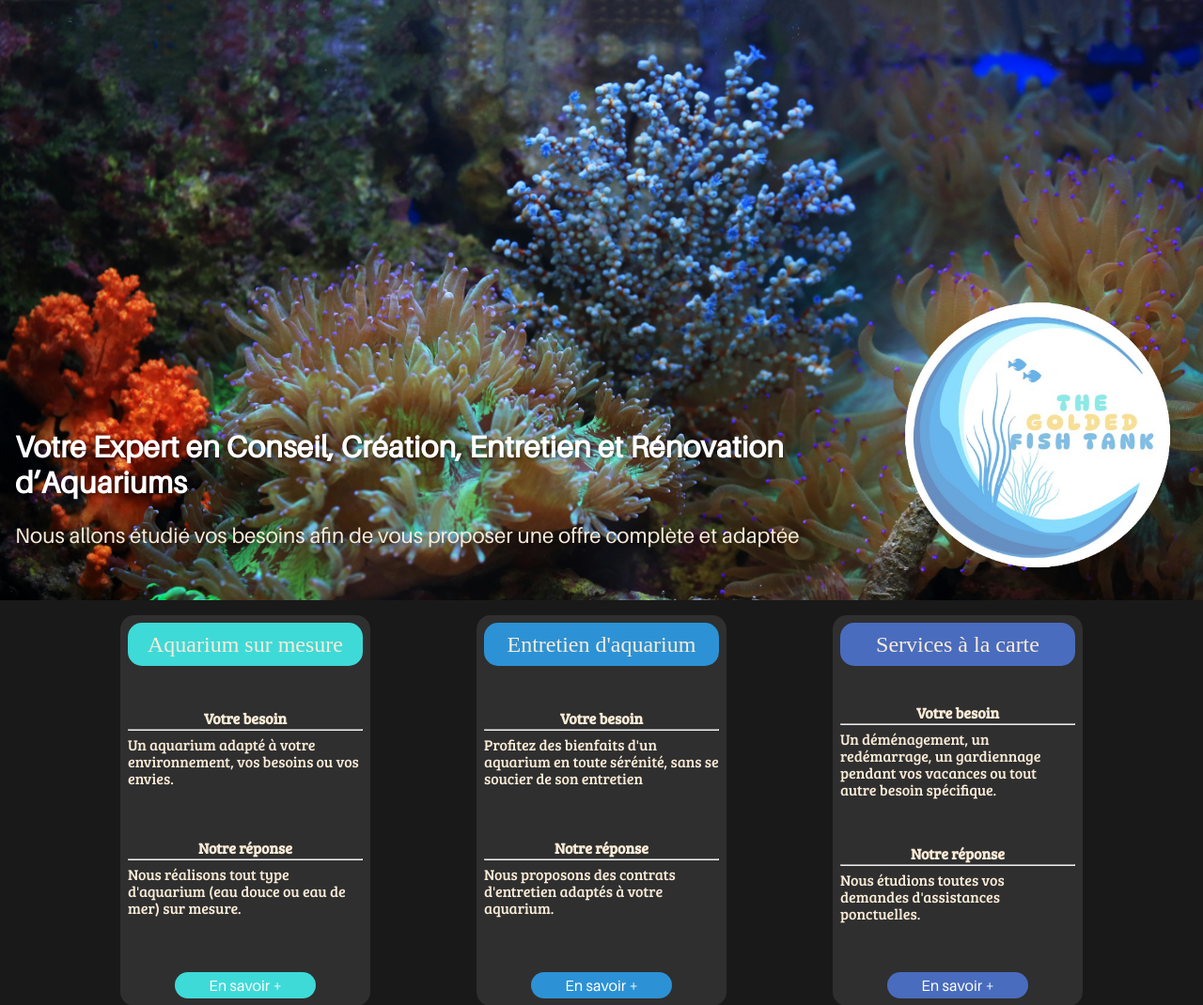
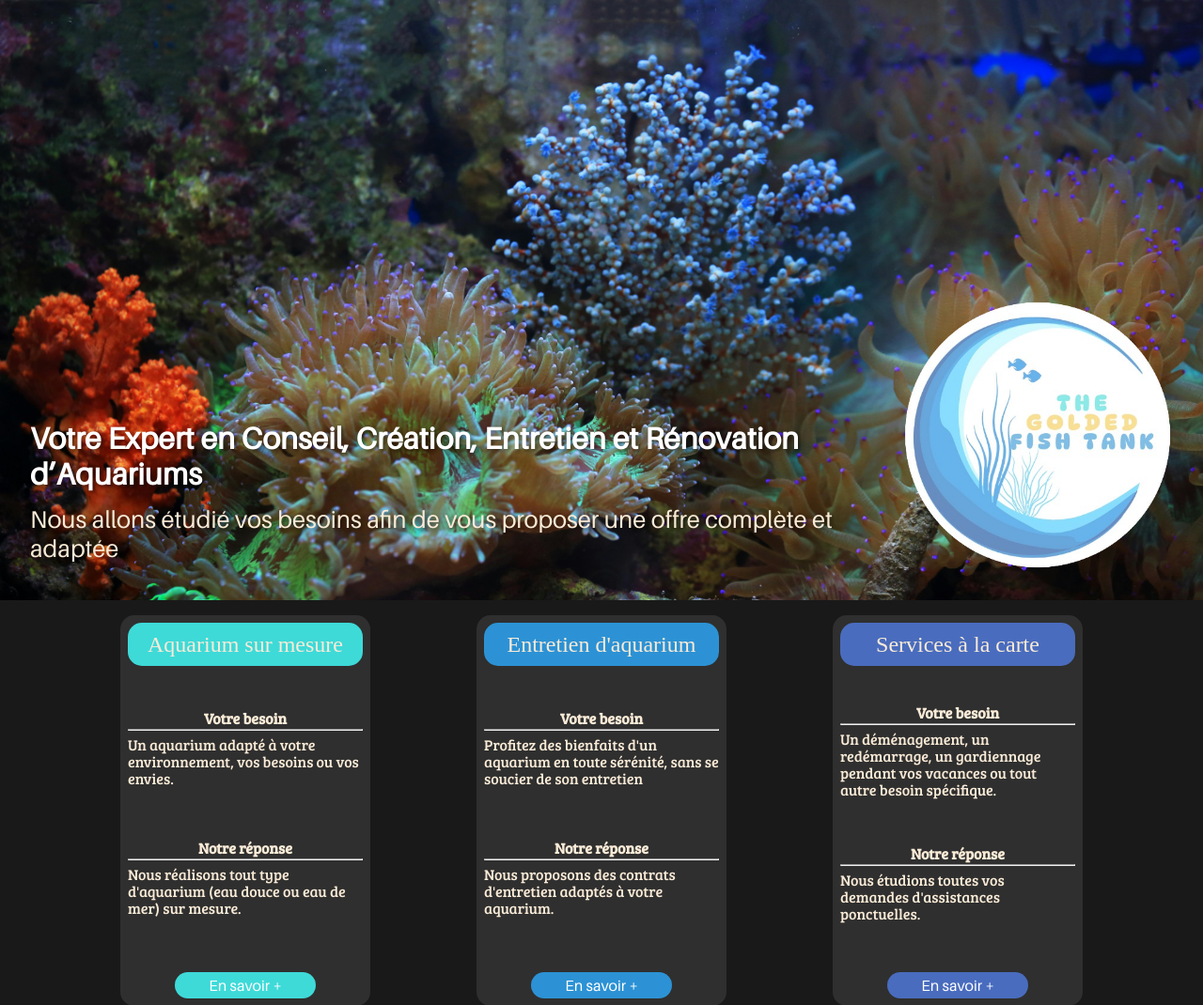
Before and after one commit to OliRati/the_golded_fish_tank, a PHP site: page / in a window 1280 px wide. Shown: the part 41-1111 px from the top of the page at 94% size. Run offline with PHP 8.4, Linux system fonts and the light colour scheme.

Commit message:
Adjust responsiveness

```diff
--- a/assets/css/style.css
+++ b/assets/css/style.css
@@ -88,22 +88,23 @@ a:hover {
 
 #mainpicture div {
     position: absolute;
-    left: 1em;
-    bottom: 3em;
+    left: 0.5em;
+    bottom: 0.5em;
     width: 70vw;
 }
 
 #mainpicture h1 {
     color: white;
     font-family: 'Aileron';
-    font-size: 2em;
+    font-size: 1em;
     font-weight: 700;
     text-shadow: 2px 2px 4px rgba(0, 0, 0, 0.5);
+    margin-bottom: 0.2em;
 }
 
 #mainpicture p {
     font-family: 'Aileron';
-    font-size: 1.4em;
+    font-size: 0.8em;
     font-weight: 400;
     text-shadow: 2px 2px 4px rgba(0, 0, 0, 0.5);
 }
@@ -147,13 +148,6 @@ a:hover {
 
 .golded {
     color: #f3c94b;
-}
-
-h1 {
-    font-family: 'Aileron';
-    color: #86eae9;
-    font-size: 1.2rem;
-    padding: 1rem 0;
 }
 
 p {
@@ -365,6 +359,7 @@ form textarea {
     background-color: #3f3f3f;
     color: white;
     border: none;
+    resize: none;
 }
 
 .realisations {
@@ -401,6 +396,20 @@ form textarea {
     .dualcolons>div {
         width: 48%;
     }
+
+    #mainpicture div {
+        left: 1em;
+        bottom: 1em;
+    }
+
+    #mainpicture h1 {
+        font-size: 1.5em;
+        margin-bottom: 0.2em;
+    }
+
+    #mainpicture p {
+        font-size: 1.2em;
+    }
 }
 
 /* For desktops */
@@ -413,4 +422,18 @@ form textarea {
         width: 1024px;
         margin: 0.5em auto;
     }
+
+    #mainpicture div {
+        left: 2em;
+        bottom: 2em;
+    }
+
+    #mainpicture h1 {
+        font-size: 2em;
+        margin-bottom: 0.2em;
+    }
+
+    #mainpicture p {
+        font-size: 1.6em;
+    }
 }
```
